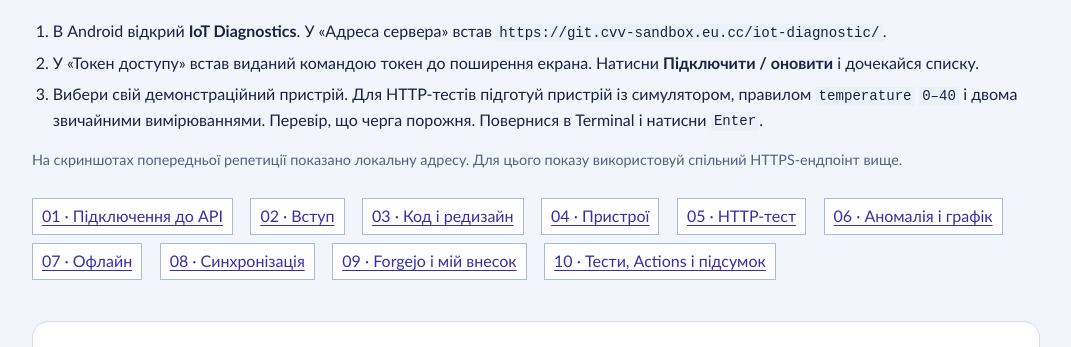
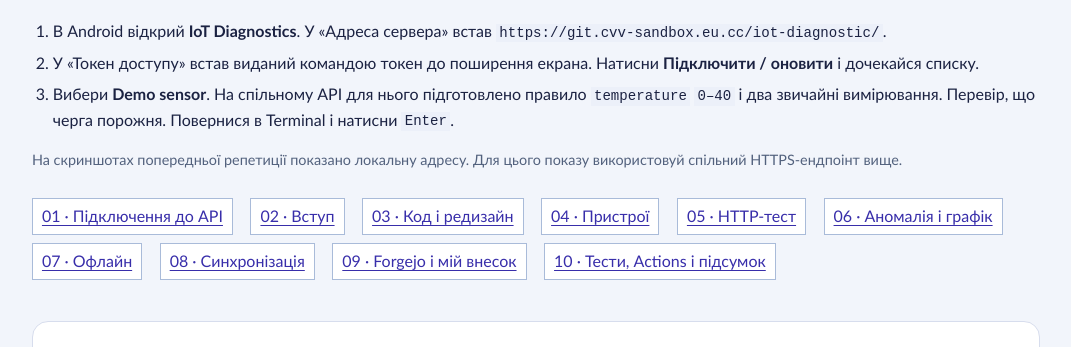
Before and after one commit to tzahorskyi/mpp-defense, a plain HTML site: page iot-android/index.html in a window 1280 px wide. Shown: the part 1129-1476 px from the top of the page, without its empty margins (104-1175 px from the left). Drawn offline with Linux system fonts and the light colour scheme.

Commit message:
Point the defense guide to the prepared sensor

```diff
--- a/iot-android/index.html
+++ b/iot-android/index.html
@@ -53,7 +53,7 @@ main.wrap{padding-top:1.75rem}section,.details{scroll-margin-top:4rem}main>secti
 <ol class="actions">
 <li>В Android відкрий <strong>IoT Diagnostics</strong>. У «Адреса сервера» встав <code>https://git.cvv-sandbox.eu.cc/iot-diagnostic/</code>.</li>
 <li>У «Токен доступу» встав виданий командою токен до поширення екрана. Натисни <strong>Підключити / оновити</strong> і дочекайся списку.</li>
-<li>Вибери свій демонстраційний пристрій. Для HTTP-тестів підготуй пристрій із симулятором, правилом <code>temperature</code> <code>0–40</code> і двома звичайними вимірюваннями. Перевір, що черга порожня. Повернися в Terminal і натисни <kbd>Enter</kbd>.</li>
+<li>Вибери <strong>Demo sensor</strong>. На спільному API для нього підготовлено правило <code>temperature</code> <code>0–40</code> і два звичайні вимірювання. Перевір, що черга порожня. Повернися в Terminal і натисни <kbd>Enter</kbd>.</li>
 </ol>
 <p class="caption-note">На скриншотах попередньої репетиції показано локальну адресу. Для цього показу використовуй спільний HTTPS-ендпоінт вище.</p>
 <nav aria-label="Кроки скрипта"><ol class="jump-grid"><li><a href="#android-connect">01 · Підключення до API</a></li><li><a href="#opening">02 · Вступ</a></li><li><a href="#architecture">03 · Код і редизайн</a></li><li><a href="#devices">04 · Пристрої</a></li><li><a href="#http">05 · HTTP-тест</a></li><li><a href="#alerts">06 · Аномалія і графік</a></li><li><a href="#offline">07 · Офлайн</a></li><li><a href="#sync">08 · Синхронізація</a></li><li><a href="#git-proof">09 · Forgejo і мій внесок</a></li><li><a href="#actions">10 · Тести, Actions і підсумок</a></li></ol></nav>
@@ -141,7 +141,7 @@ main.wrap{padding-top:1.75rem}section,.details{scroll-margin-top:4rem}main>secti
 <section class="scene" id="devices" data-scene>
 <header class="scene-head"><p class="time">2:45–4:00</p><h2>Пристрої · підключення, створення, редагування</h2></header>
 <div class="phone-scene"><div><ol class="actions">
-<li>У картці <strong>Підключення</strong> натисни <strong>Підключити / оновити</strong>. Дочекайся «Завантажено пристроїв». Натисни <strong>Оберіть пристрій</strong> і вибери свій демонстраційний пристрій (на скриншотах він називається <strong>Demo sensor</strong>).</li>
+<li>У картці <strong>Підключення</strong> натисни <strong>Підключити / оновити</strong>. Дочекайся «Завантажено пристроїв». Натисни <strong>Оберіть пристрій</strong> → <strong>Demo sensor</strong>.</li>
 <li>Для показу створення введи в поле <strong>Назва</strong> окрему назву <code>Demo CRUD</code>, URL симулятора з картки свого демонстраційного пристрою і опис <code>Перша версія</code>. Прокрути нижче, натисни <strong>Створити</strong> і вибери новий запис у списку.</li>
 <li>Зміни опис на <code>Оновлено в Android</code> → натисни <strong>Зберегти</strong> → обери <strong>Demo CRUD</strong> повторно. Покажи нове значення.</li>
 <li>Якщо потрібно показати видалення, натисни <strong>Видалити</strong> саме для <strong>Demo CRUD</strong>. Повернися до <strong>Demo sensor</strong> із підготовленим правилом та історією.</li>
```
Also changed, not shown: 1 other file.
